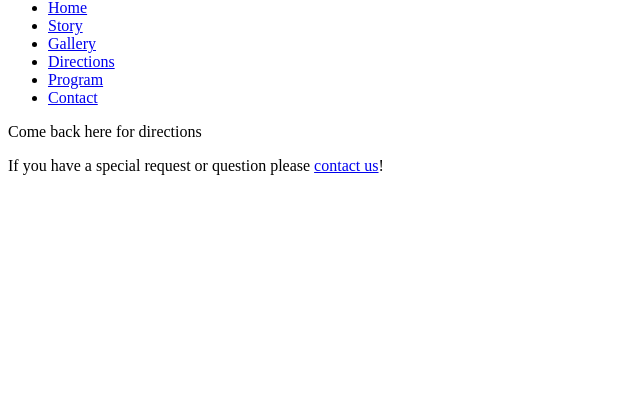
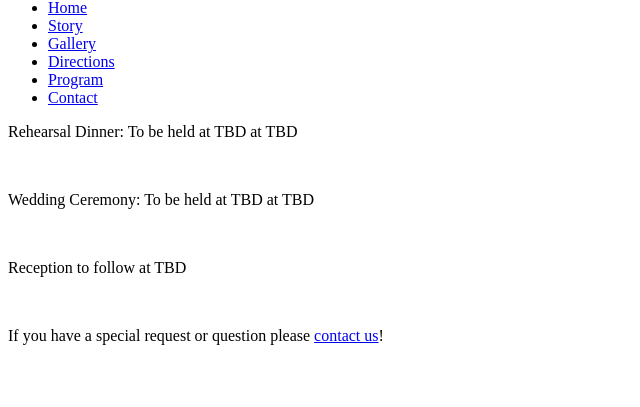
Before and after one commit to chrisgilmerproj/wedding, a Django app: template project/templates/directions.html in a window 1280 px wide. Shown: the part 17-424 px from the top of the page, without its empty margins (0-640 px from the left). Run offline with Django 3.2, Linux system fonts and the light colour scheme; the template is opened without the code that fills it, so the values that code supplies are empty; some libraries are stand-ins or nearby versions.

Commit message:
Added a list display to the wedding admin.
Started updating templates with the new context.

```diff
--- a/project/apps/weddings/admin.py
+++ b/project/apps/weddings/admin.py
@@ -1,6 +1,8 @@
 from django.contrib import admin
 from weddings.models import Wedding
 
-class WeddingAdmin(admin.ModelAdmin): pass
+class WeddingAdmin(admin.ModelAdmin):
+	list_display = ['bride','groom','contact_phone','contact_email',
+			'rehearsal_dinner','wedding_ceremony','wedding_reception',]
 
 admin.site.register(Wedding,WeddingAdmin)
--- a/project/templates/contact.html
+++ b/project/templates/contact.html
@@ -1,5 +1,5 @@
 {% extends "base.html" %}
 
 {% block content %}
-Please contact us at the following number: 333-333-3333
+Please contact us at {{wedding.contact_phone}} or <a href="mailto:{{wedding.contact_email}}">{{wedding.contact_email}}</a>
 {% endblock %}
--- a/project/templates/directions.html
+++ b/project/templates/directions.html
@@ -1,5 +1,27 @@
 {% extends "base.html" %}
 
 {% block content %}
-Come back here for directions
+<p>
+Rehearsal Dinner:
+To be held at
+{% if wedding.rehearsal_address %}
+	{{wedding.rehearsal_address}}
+{% else %}TBD{%endif%}
+at {% if wedding.rehearsal_dinner %}{{wedding.rehearsal_dinner}}{% else %}TBD{%endif%}
+</p>
+<br/>
+<p>
+Wedding Ceremony:
+To be held at
+{% if wedding.wedding_address %}
+	{{wedding.wedding_address}}
+{% else %}TBD{%endif%}
+at {% if wedding.wedding_ceremony %}{{wedding.wedding_ceremony}}{% else %}TBD{%endif%}
+</p>
+<br/>
+<p>
+Reception to follow at
+{% if wedding.wedding_reception %}{{wedding.wedding_reception}}{% else %}TBD{%endif%}
+</p>
+<br/>
 {% endblock content %}
```
